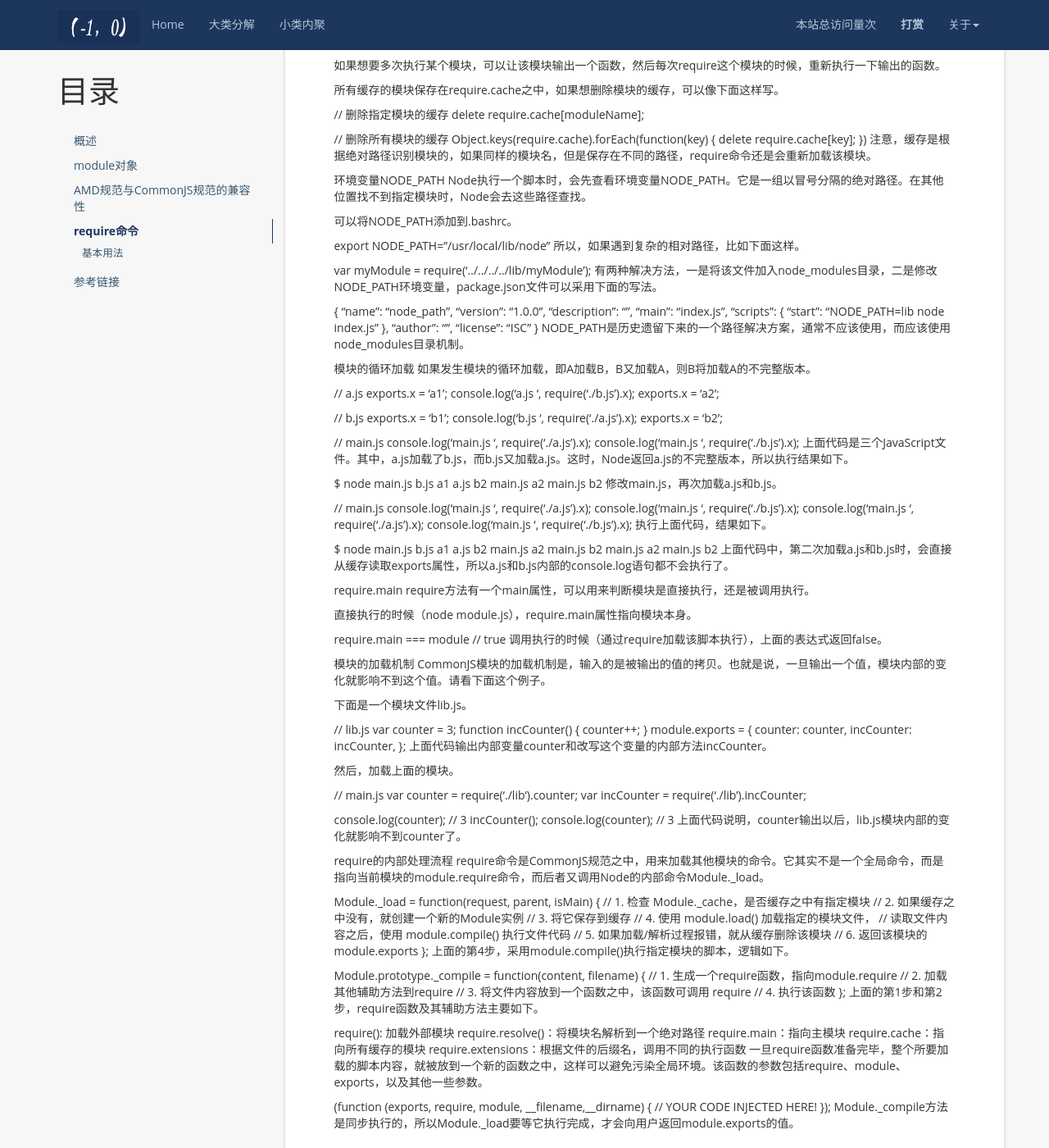
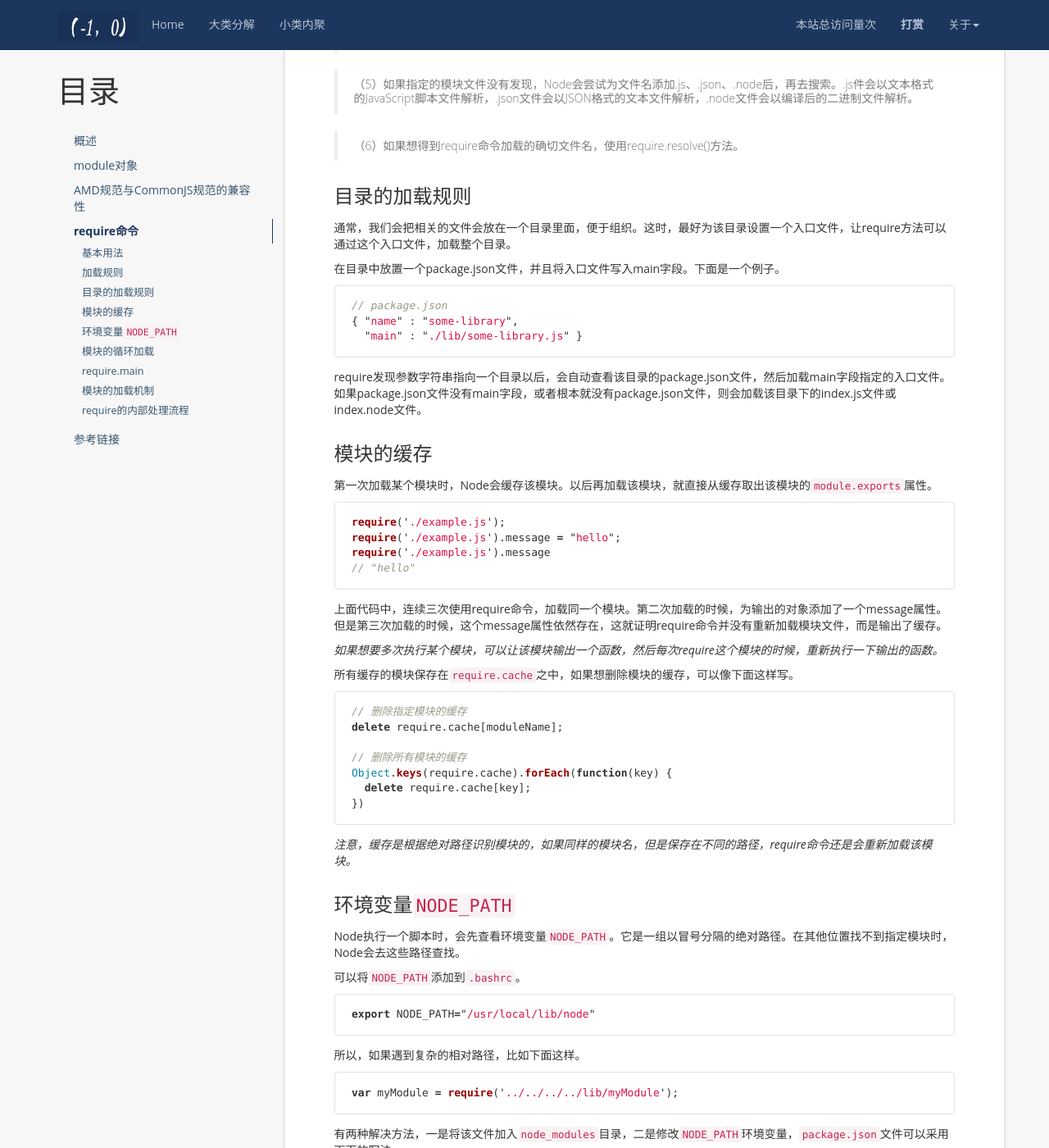
Before and after one commit to aimiy/aimiy.github.io, a Jekyll site: the page built from _posts/notes/规范/2020-12-10-commonjs规范.md, in a window 1280 px wide and 1400 px high, scrolled down 5996 px. Shown: the whole window at 82% size. Built offline with Jekyll 4.4.1, drawn with Linux system fonts in a browser that asks for light colours; nearby versions of some CDN libraries; a script that is not in the unit is left out; comment, search, counter and statistics services are not loaded; some of the changed text lies outside the part shown.

Commit message:
commonjs规范

````diff
--- a/_posts/notes/规范/2020-12-10-commonjs规范.md
+++ b/_posts/notes/规范/2020-12-10-commonjs规范.md
@@ -282,58 +282,74 @@ require('./example2.js')()
 
 上面代码中，require命令调用自身，等于是执行module.exports，因此会输出 hello world。
 
-加载规则
+### 加载规则
+
 require命令用于加载文件，后缀名默认为.js。
 
+```js
 var foo = require('foo');
 //  等同于
 var foo = require('foo.js');
+```
+
 根据参数的不同格式，require命令去不同路径寻找模块文件。
 
-（1）如果参数字符串以“/”开头，则表示加载的是一个位于绝对路径的模块文件。比如，require('/home/marco/foo.js')将加载/home/marco/foo.js。
+>（1）如果参数字符串以“/”开头，则表示加载的是一个位于绝对路径的模块文件。比如，require('/home/marco/foo.js')将加载/home/marco/foo.js。
 
-（2）如果参数字符串以“./”开头，则表示加载的是一个位于相对路径（跟当前执行脚本的位置相比）的模块文件。比如，require('./circle')将加载当前脚本同一目录的circle.js。
+>（2）如果参数字符串以“./”开头，则表示加载的是一个位于相对路径（跟当前执行脚本的位置相比）的模块文件。比如，require('./circle')将加载当前脚本同一目录的circle.js。
 
-（3）如果参数字符串不以“./“或”/“开头，则表示加载的是一个默认提供的核心模块（位于Node的系统安装目录中），或者一个位于各级node_modules目录的已安装模块（全局安装或局部安装）。
+>（3）如果参数字符串不以“./“或”/“开头，则表示加载的是一个默认提供的核心模块（位于Node的系统安装目录中），或者一个位于各级node_modules目录的已安装模块（全局安装或局部安装）。
 
-举例来说，脚本/home/user/projects/foo.js执行了require('bar.js')命令，Node会依次搜索以下文件。
+举例来说，脚本`/home/user/projects/foo.js`执行了require('bar.js')命令，Node会依次搜索以下文件。
 
+```js
 /usr/local/lib/node/bar.js
 /home/user/projects/node_modules/bar.js
 /home/user/node_modules/bar.js
 /home/node_modules/bar.js
 /node_modules/bar.js
+```
+
 这样设计的目的是，使得不同的模块可以将所依赖的模块本地化。
 
-（4）如果参数字符串不以“./“或”/“开头，而且是一个路径，比如require('example-module/path/to/file')，则将先找到example-module的位置，然后再以它为参数，找到后续路径。
+>（4）如果参数字符串不以“./“或”/“开头，而且是一个路径，比如require('example-module/path/to/file')，则将先找到example-module的位置，然后再以它为参数，找到后续路径。
 
-（5）如果指定的模块文件没有发现，Node会尝试为文件名添加.js、.json、.node后，再去搜索。.js件会以文本格式的JavaScript脚本文件解析，.json文件会以JSON格式的文本文件解析，.node文件会以编译后的二进制文件解析。
+>（5）如果指定的模块文件没有发现，Node会尝试为文件名添加.js、.json、.node后，再去搜索。.js件会以文本格式的JavaScript脚本文件解析，.json文件会以JSON格式的文本文件解析，.node文件会以编译后的二进制文件解析。
 
-（6）如果想得到require命令加载的确切文件名，使用require.resolve()方法。
+>（6）如果想得到require命令加载的确切文件名，使用require.resolve()方法。
 
-目录的加载规则
+### 目录的加载规则
+
 通常，我们会把相关的文件会放在一个目录里面，便于组织。这时，最好为该目录设置一个入口文件，让require方法可以通过这个入口文件，加载整个目录。
 
 在目录中放置一个package.json文件，并且将入口文件写入main字段。下面是一个例子。
 
+```js
 // package.json
 { "name" : "some-library",
   "main" : "./lib/some-library.js" }
+```
+
 require发现参数字符串指向一个目录以后，会自动查看该目录的package.json文件，然后加载main字段指定的入口文件。如果package.json文件没有main字段，或者根本就没有package.json文件，则会加载该目录下的index.js文件或index.node文件。
 
-模块的缓存
-第一次加载某个模块时，Node会缓存该模块。以后再加载该模块，就直接从缓存取出该模块的module.exports属性。
+### 模块的缓存
 
+第一次加载某个模块时，Node会缓存该模块。以后再加载该模块，就直接从缓存取出该模块的`module.exports`属性。
+
+```js
 require('./example.js');
 require('./example.js').message = "hello";
 require('./example.js').message
 // "hello"
+```
+
 上面代码中，连续三次使用require命令，加载同一个模块。第二次加载的时候，为输出的对象添加了一个message属性。但是第三次加载的时候，这个message属性依然存在，这就证明require命令并没有重新加载模块文件，而是输出了缓存。
 
-如果想要多次执行某个模块，可以让该模块输出一个函数，然后每次require这个模块的时候，重新执行一下输出的函数。
+*如果想要多次执行某个模块，可以让该模块输出一个函数，然后每次require这个模块的时候，重新执行一下输出的函数。*
 
-所有缓存的模块保存在require.cache之中，如果想删除模块的缓存，可以像下面这样写。
+所有缓存的模块保存在`require.cache`之中，如果想删除模块的缓存，可以像下面这样写。
 
+```js
 // 删除指定模块的缓存
 delete require.cache[moduleName];
 
@@ -341,19 +357,29 @@ delete require.cache[moduleName];
 Object.keys(require.cache).forEach(function(key) {
   delete require.cache[key];
 })
-注意，缓存是根据绝对路径识别模块的，如果同样的模块名，但是保存在不同的路径，require命令还是会重新加载该模块。
+```
 
-环境变量NODE_PATH
-Node执行一个脚本时，会先查看环境变量NODE_PATH。它是一组以冒号分隔的绝对路径。在其他位置找不到指定模块时，Node会去这些路径查找。
+*注意，缓存是根据绝对路径识别模块的，如果同样的模块名，但是保存在不同的路径，require命令还是会重新加载该模块。*
 
-可以将NODE_PATH添加到.bashrc。
+### 环境变量`NODE_PATH`
 
+Node执行一个脚本时，会先查看环境变量`NODE_PATH`。它是一组以冒号分隔的绝对路径。在其他位置找不到指定模块时，Node会去这些路径查找。
+
+可以将`NODE_PATH`添加到`.bashrc`。
+
+```js
 export NODE_PATH="/usr/local/lib/node"
+```
+
 所以，如果遇到复杂的相对路径，比如下面这样。
 
+```js
 var myModule = require('../../../../lib/myModule');
-有两种解决方法，一是将该文件加入node_modules目录，二是修改NODE_PATH环境变量，package.json文件可以采用下面的写法。
+```
 
+有两种解决方法，一是将该文件加入`node_modules`目录，二是修改`NODE_PATH`环境变量，`package.json`文件可以采用下面的写法。
+
+```js
 {
   "name": "node_path",
   "version": "1.0.0",
@@ -365,11 +391,15 @@ var myModule = require('../../../../lib/myModule');
   "author": "",
   "license": "ISC"
 }
-NODE_PATH是历史遗留下来的一个路径解决方案，通常不应该使用，而应该使用node_modules目录机制。
+```
 
-模块的循环加载
+`NODE_PATH`是历史遗留下来的一个路径解决方案，通常不应该使用，而应该使用`node_modules`目录机制。
+
+### 模块的循环加载
+
 如果发生模块的循环加载，即A加载B，B又加载A，则B将加载A的不完整版本。
 
+```js
 // a.js
 exports.x = 'a1';
 console.log('a.js ', require('./b.js').x);
@@ -383,22 +413,31 @@ exports.x = 'b2';
 // main.js
 console.log('main.js ', require('./a.js').x);
 console.log('main.js ', require('./b.js').x);
-上面代码是三个JavaScript文件。其中，a.js加载了b.js，而b.js又加载a.js。这时，Node返回a.js的不完整版本，所以执行结果如下。
+```
 
+上面代码是三个JavaScript文件。其中，`a.js`加载了`b.js`，而`b.js`又加载`a.js`。这时，Node返回`a.js`的不完整版本，所以执行结果如下。
+
+```js
 $ node main.js
 b.js  a1
 a.js  b2
 main.js  a2
 main.js  b2
-修改main.js，再次加载a.js和b.js。
+```
 
+修改`main.js`，再次加载`a.js`和`b.js`。
+
+```js
 // main.js
 console.log('main.js ', require('./a.js').x);
 console.log('main.js ', require('./b.js').x);
 console.log('main.js ', require('./a.js').x);
 console.log('main.js ', require('./b.js').x);
+```
+
 执行上面代码，结果如下。
 
+```js
 $ node main.js
 b.js  a1
 a.js  b2
@@ -406,22 +445,30 @@ main.js  a2
 main.js  b2
 main.js  a2
 main.js  b2
-上面代码中，第二次加载a.js和b.js时，会直接从缓存读取exports属性，所以a.js和b.js内部的console.log语句都不会执行了。
+```
 
-require.main
+上面代码中，第二次加载`a.js`和`b.js`时，会直接从*缓存*读取`exports`属性，所以`a.js`和`b.js`内部的`console.log`语句都不会执行了。
+
+### require.main
+
 require方法有一个main属性，可以用来判断模块是直接执行，还是被调用执行。
 
 直接执行的时候（node module.js），require.main属性指向模块本身。
 
+```js
 require.main === module
 // true
-调用执行的时候（通过require加载该脚本执行），上面的表达式返回false。
+```
 
-模块的加载机制
+调用执行的时候（通过`require`加载该脚本执行），上面的表达式返回`false`。
+
+### 模块的加载机制
+
 CommonJS模块的加载机制是，输入的是被输出的值的拷贝。也就是说，一旦输出一个值，模块内部的变化就影响不到这个值。请看下面这个例子。
 
 下面是一个模块文件lib.js。
 
+```js
 // lib.js
 var counter = 3;
 function incCounter() {
@@ -431,10 +478,13 @@ module.exports = {
   counter: counter,
   incCounter: incCounter,
 };
-上面代码输出内部变量counter和改写这个变量的内部方法incCounter。
+```
+
+上面代码输出内部变量`counter`和改写这个变量的内部方法`incCounter`。
 
 然后，加载上面的模块。
 
+```js
 // main.js
 var counter = require('./lib').counter;
 var incCounter = require('./lib').incCounter;
@@ -442,11 +492,15 @@ var incCounter = require('./lib').incCounter;
 console.log(counter);  // 3
 incCounter();
 console.log(counter); // 3
-上面代码说明，counter输出以后，lib.js模块内部的变化就影响不到counter了。
+```
 
-require的内部处理流程
-require命令是CommonJS规范之中，用来加载其他模块的命令。它其实不是一个全局命令，而是指向当前模块的module.require命令，而后者又调用Node的内部命令Module._load。
+上面代码说明，`counter`输出以后，`lib.js`模块内部的变化就影响不到`counter`了。
 
+### require的内部处理流程
+
+`require`命令是CommonJS规范之中，用来加载其他模块的命令。它其实不是一个全局命令，而是指向当前模块的`module.require`命令，而后者又调用Node的内部命令`Module._load`。
+
+```js
 Module._load = function(request, parent, isMain) {
   // 1. 检查 Module._cache，是否缓存之中有指定模块
   // 2. 如果缓存之中没有，就创建一个新的Module实例
@@ -456,27 +510,37 @@ Module._load = function(request, parent, isMain) {
   // 5. 如果加载/解析过程报错，就从缓存删除该模块
   // 6. 返回该模块的 module.exports
 };
-上面的第4步，采用module.compile()执行指定模块的脚本，逻辑如下。
+```
 
+上面的第4步，采用`module.compile()`执行指定模块的脚本，逻辑如下。
+
+```js
 Module.prototype._compile = function(content, filename) {
   // 1. 生成一个require函数，指向module.require
   // 2. 加载其他辅助方法到require
   // 3. 将文件内容放到一个函数之中，该函数可调用 require
   // 4. 执行该函数
 };
-上面的第1步和第2步，require函数及其辅助方法主要如下。
+```
 
-require(): 加载外部模块
-require.resolve()：将模块名解析到一个绝对路径
-require.main：指向主模块
-require.cache：指向所有缓存的模块
-require.extensions：根据文件的后缀名，调用不同的执行函数
-一旦require函数准备完毕，整个所要加载的脚本内容，就被放到一个新的函数之中，这样可以避免污染全局环境。该函数的参数包括require、module、exports，以及其他一些参数。
+上面的第1步和第2步，`require`函数及其辅助方法主要如下。
+| 函数               | 辅助方法                             |
+| ------------------ | ------------------------------------ |
+| require()          | 加载外部模块                         |
+| require.resolve()  | 将模块名解析到一个绝对路径           |
+| require.main       | 指向主模块                           |
+| require.cache      | 指向所有缓存的模块                   |
+| require.extensions | 根据文件的后缀名，调用不同的执行函数 |
 
+一旦`require`函数准备完毕，整个所要加载的脚本内容，就被放到一个新的函数之中，这样可以避免污染全局环境。该函数的参数包括`require`、`module`、`exports`，以及其他一些参数。
+
+```js
 (function (exports, require, module, __filename,__dirname) {
   // YOUR CODE INJECTED HERE!
 });
-Module._compile方法是同步执行的，所以Module._load要等它执行完成，才会向用户返回module.exports的值。
+```
+
+`Module._compile`方法是同步执行的，所以`Module._load`要等它执行完成，才会向用户返回`module.exports`的值。
 
 ## 参考链接
 
````
Also changed, not shown: other parts of _posts/notes/规范/2020-12-10-commonjs规范.md (+1 -1 lines).
